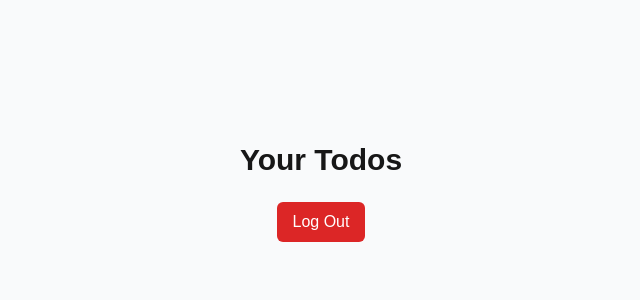
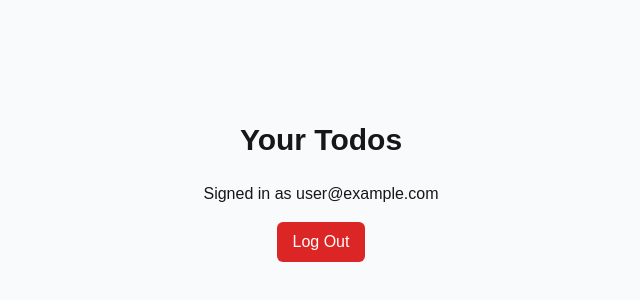
Before and after one commit to Nolelle/todoapp, a Next.js app: page /todo in a window 1280 px wide. Shown: the part 208-508 px from the top of the page, without its empty margins (319-959 px from the left). Built offline with nearby package versions, Linux system fonts and the light colour scheme; no server answers; sample sign-in values are in the browser's storage.

Commit message:
Display signed-in user's email on the Todo home page

```diff
--- a/app/todo/page.tsx
+++ b/app/todo/page.tsx
@@ -22,6 +22,7 @@ export default function TodoHomePage() {
   return (
     <div className="min-h-screen flex flex-col items-center justify-center bg-gray-50">
       <h1 className="text-3xl font-bold mb-6">Your Todos</h1>
+      {session && <p className="mb-4">Signed in as {session.user?.email}</p>}
       <LogoutButton />
       {/* Add your Todo list components here */}
     </div>
```
